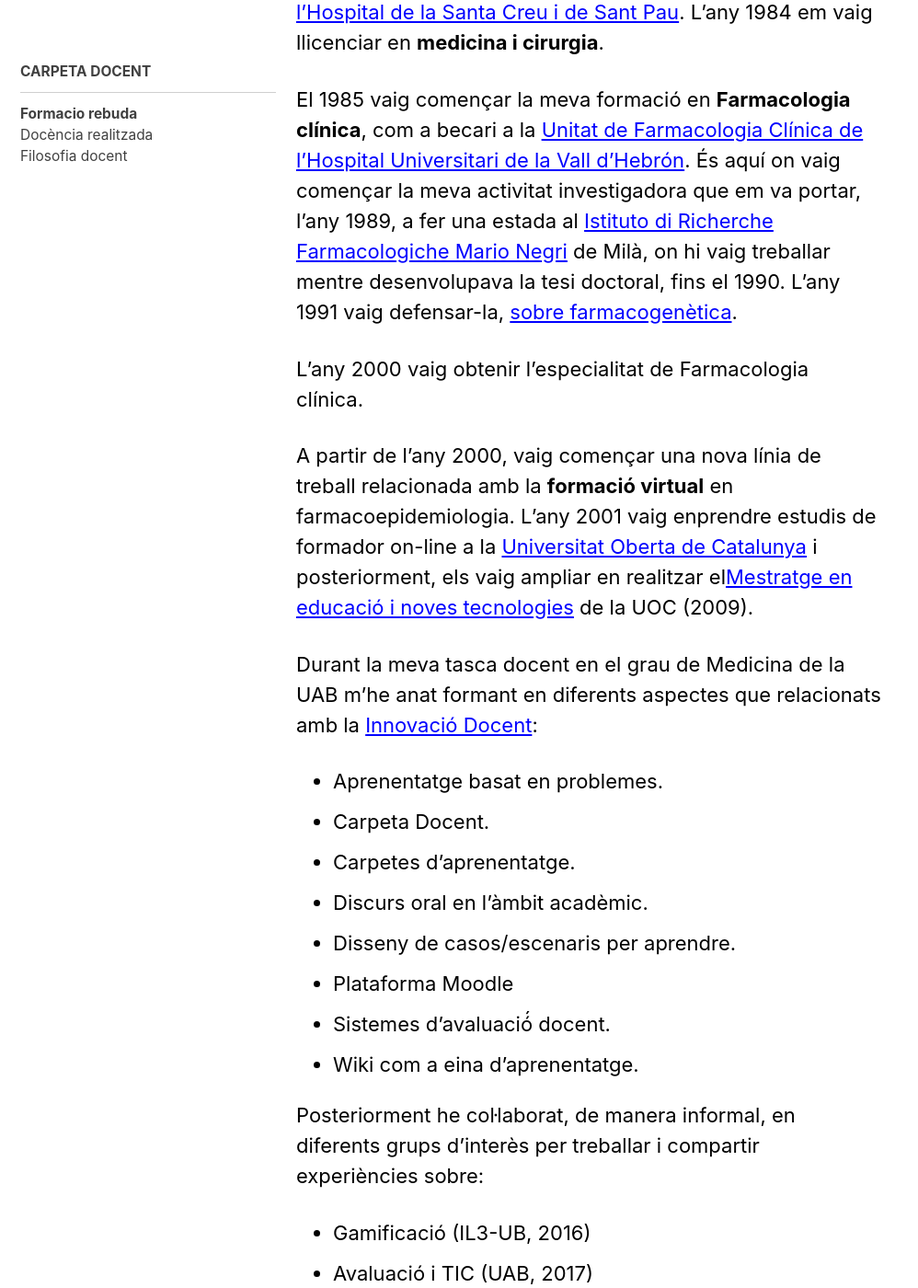
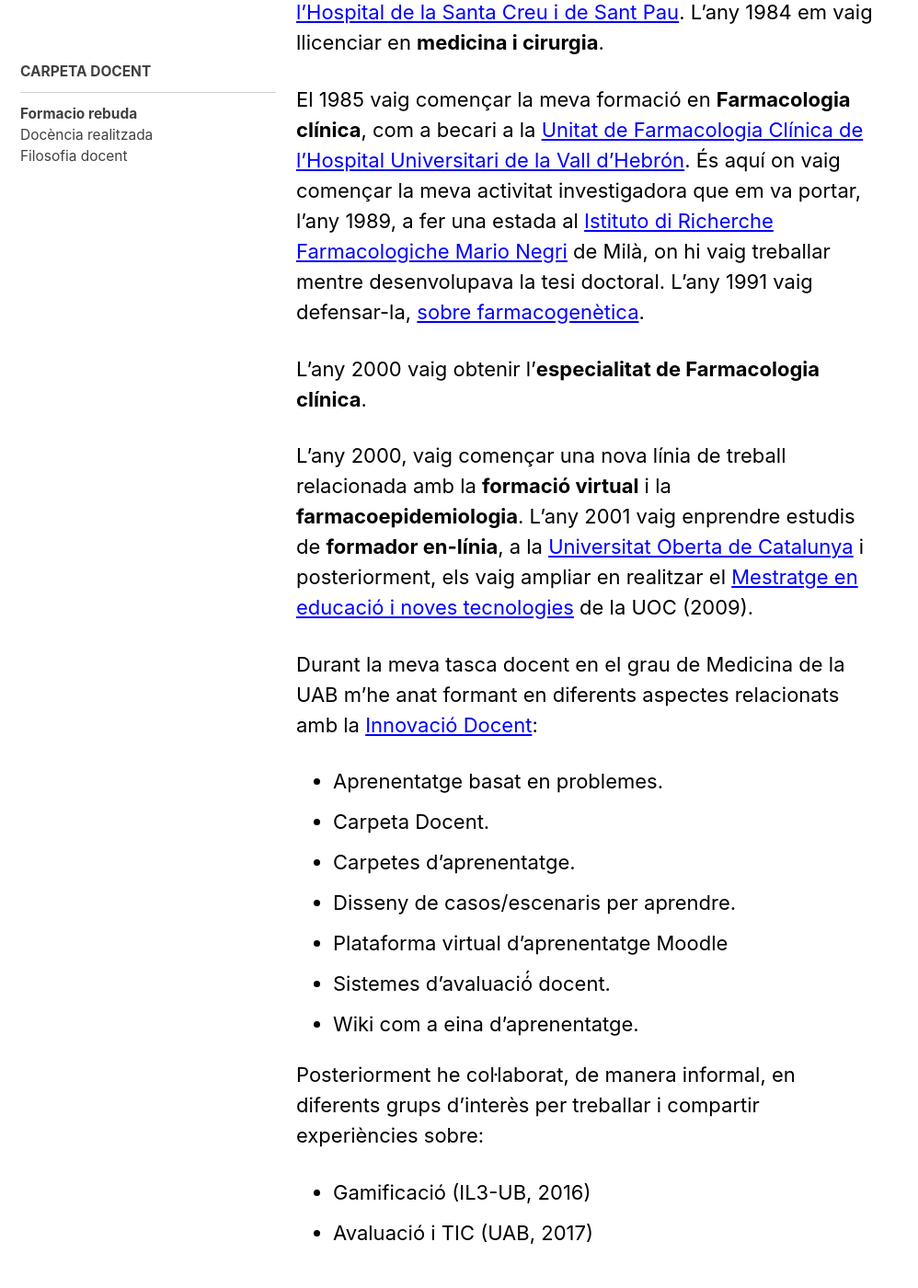
Before and after one commit to jepcastel/github.io, a Jekyll site: the page built from _carpeta/01Formacio-rebuda.md, in a window 1280 px wide and 1400 px high, scrolled down 421 px. Shown: the whole window at 92% size, without its empty margins (0-998 px from the left). Built offline with Jekyll 4.4.1, drawn with Linux system fonts in a browser that asks for light colours; nearby versions of some CDN libraries.

Commit message:
Update 01Formacio-rebuda.md

```diff
--- a/_carpeta/01Formacio-rebuda.md
+++ b/_carpeta/01Formacio-rebuda.md
@@ -2,22 +2,21 @@
 title: Formació rebuda
 published: true
 ---
-Després de finalitzar els estudis primaris i secundaris a l'<a href="http://santantoni.escolapia.cat/" target="_blank">Escola Pia de Sant Antoni</a> i de realitzar alguns cursos a la Facultat de <a href="https://www.ub.edu/portal/web/farmacia/home" target="_blank">Farmàcia de la Universitat de Barcelona</a>, vaig ingressar a la Facultat de Medicina de la Universitat Autònoma de Barcelona (1978), a la <a href="http://www.uab.cat/web/hospital-universitario-sant-pau-1229413433806.html" target="_blank">Unitat Docent de l'Hospital de la Santa Creu i de Sant Pau</a>. L'any 1984 em vaig llicenciar en **medicina i cirurgia**.
+Després de finalitzar els estudis primaris i secundaris a l'<a href="http://santantoni.escolapia.cat/" target="_blank">Escola Pia de Sant Antoni</a> i de realitzar alguns cursos a la Facultat de <a href="https://www.ub.edu/portal/web/farmacia/home" target="_blank">Farmàcia de la Universitat de Barcelona</a>, vaig ingressar a la Facultat de Medicina de la Universitat Autònoma de Barcelona (1978), a la <a href="https://www.uab.cat/web/unitat-docent-hospital-universitari-sant-pau-1345712198547.html" target="_blank">Unitat Docent de l'Hospital de la Santa Creu i de Sant Pau</a>. L'any 1984 em vaig llicenciar en **medicina i cirurgia**.
 
- El 1985 vaig començar la meva formació en **Farmacologia clínica**, com a becari a la <a href="https://www.vallhebron.com/ca/especialitats/farmacologia-clinica" target="_blank">Unitat de Farmacologia Clínica de l'Hospital Universitari de la Vall d'Hebrón</a>. És aquí on  vaig començar la meva activitat investigadora que em va portar, l'any 1989, a fer una estada al <a href="http://www.marionegri.it/it_IT/home" target="_blank">Istituto di Richerche Farmacologiche Mario Negri</a> de Milà, on hi vaig treballar mentre desenvolupava la tesi doctoral, fins el 1990. L'any 1991 vaig defensar-la, <a href="http://www.tdx.cat/handle/10803/5395;jsessionid=3D6CD0E9F91FF0A3207331636FF58A0F" target="_blank">sobre farmacogenètica</a>.
+ El 1985 vaig començar la meva formació en **Farmacologia clínica**, com a becari a la <a href="https://www.vallhebron.com/ca/especialitats/farmacologia-clinica" target="_blank">Unitat de Farmacologia Clínica de l'Hospital Universitari de la Vall d'Hebrón</a>. És aquí on  vaig començar la meva activitat investigadora que em va portar, l'any 1989, a fer una estada al <a href="http://www.marionegri.it/it_IT/home" target="_blank">Istituto di Richerche Farmacologiche Mario Negri</a> de Milà, on hi vaig treballar mentre desenvolupava la tesi doctoral. L'any 1991 vaig defensar-la, <a href="http://www.tdx.cat/handle/10803/5395;jsessionid=3D6CD0E9F91FF0A3207331636FF58A0F" target="_blank">sobre farmacogenètica</a>.
 
-L'any 2000 vaig obtenir l'especialitat de Farmacologia clínica.
+L'any 2000 vaig obtenir l'**especialitat de Farmacologia clínica**.
 
-A partir de l'any 2000, vaig començar una nova línia de treball relacionada amb la **formació virtual** en farmacoepidemiologia. L'any 2001 vaig enprendre estudis de formador on-line a la <a href="http://www.uoc.edu" target="_blank">Universitat Oberta de Catalunya</a> i posteriorment, els vaig ampliar en realitzar el<a href="http://estudis.uoc.edu/ca/masters-universitaris/educacio-tic/presentacio" target="_blank">Mestratge en educació i noves tecnologies</a> de la UOC (2009).
+L'any 2000, vaig començar una nova línia de treball relacionada amb la **formació virtual** i la **farmacoepidemiologia**. L'any 2001 vaig enprendre estudis de **formador en-línia**, a la <a href="http://www.uoc.edu" target="_blank">Universitat Oberta de Catalunya</a> i posteriorment, els vaig ampliar en realitzar el <a href="http://estudis.uoc.edu/ca/masters-universitaris/educacio-tic/presentacio" target="_blank">Mestratge en educació i noves tecnologies</a> de la UOC (2009).
 
-Durant la meva tasca docent en el grau de Medicina de la UAB m'he anat formant en diferents aspectes que relacionats amb la <a href="https://www.uab.cat/web/personal-uab/personal-uab/personal-academic-i-investigador/formacio-i-innovacio-docent-1345692931329.html" target="_blank">Innovació Docent</a>:
+Durant la meva tasca docent en el grau de Medicina de la UAB m'he anat formant en diferents aspectes relacionats amb la <a href="https://www.uab.cat/web/personal-uab/personal-uab/personal-academic-i-investigador/formacio-i-innovacio-docent-1345692931329.html" target="_blank">Innovació Docent</a>:
 
   * Aprenentatge basat en problemes.
   * Carpeta Docent.
   * Carpetes d'aprenentatge.
-  * Discurs oral en l'àmbit acadèmic.
   * Disseny de casos/escenaris per aprendre.
-  * Plataforma Moodle
+  * Plataforma virtual d'aprenentatge Moodle
   * Sistemes d'avaluació́ docent.
   * Wiki com a eina d'aprenentatge.
 
```
